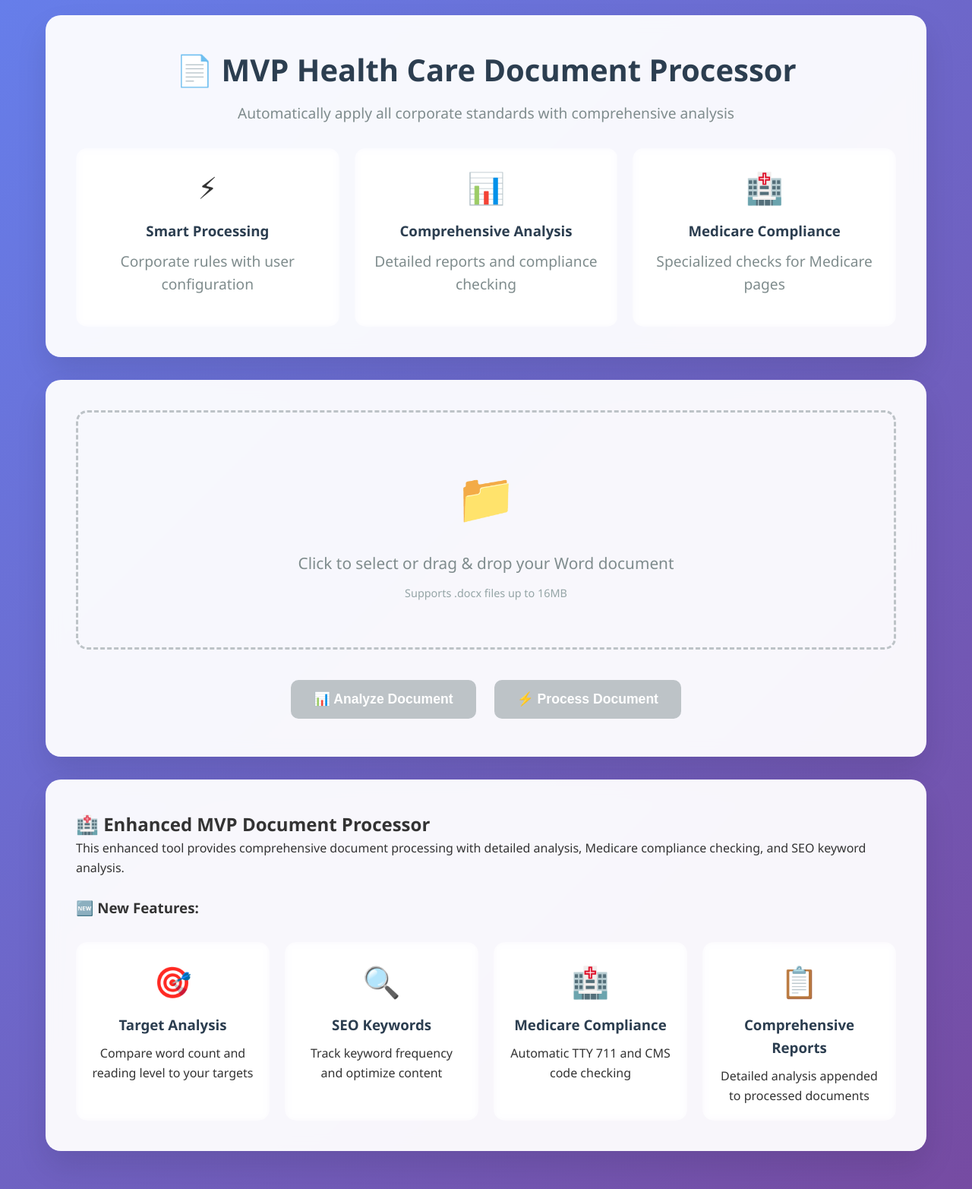
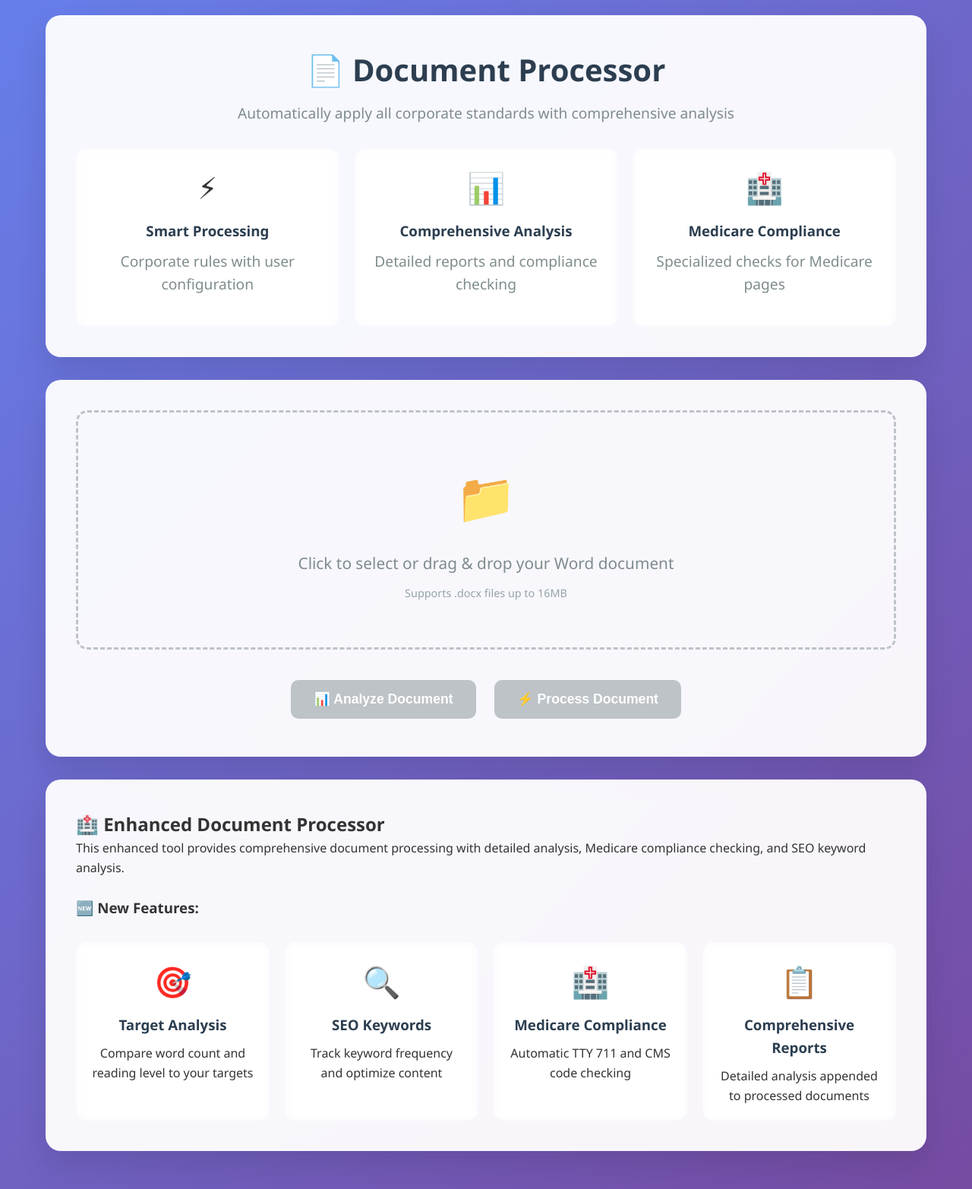
Before and after one commit to bradenrussom/fabulous-sneakergame, a Flask app: page / in a window 1280 px wide. Shown: the whole page at 76% size. Run offline with Flask 3, Linux system fonts and the light colour scheme.

Commit message:
Fixed table styling, updated UI

```diff
--- a/app.py
+++ b/app.py
@@ -431,9 +431,17 @@ class MVPDocumentProcessor:
         if results['detailed_corrections']:
             doc.add_heading('Detailed Changes Applied', level=2)
 
-            # Create table
+            # Create table with basic styling only
             table = doc.add_table(rows=1, cols=3)
-            table.style = 'Light Grid Accent 1'
+
+            # Try to apply a basic table style, fall back to no style if it fails
+            try:
+                table.style = 'Table Grid'
+            except:
+                try:
+                    table.style = 'Light Grid'
+                except:
+                    pass  # Use default table style
 
             # Header row
             header_cells = table.rows[0].cells
--- a/templates/index.html
+++ b/templates/index.html
@@ -3,7 +3,7 @@
 <head>
     <meta charset="UTF-8">
     <meta name="viewport" content="width=device-width, initial-scale=1.0">
-    <title>MVP Health Care Document Processor</title>
+    <title>Document Processor</title>
     <style>
         * {
             margin: 0;
@@ -416,7 +416,7 @@
     <div class="container">
         <!-- Header -->
         <div class="header">
-            <h1>📄 MVP Health Care Document Processor</h1>
+            <h1>📄 Document Processor</h1>
             <p>Automatically apply all corporate standards with comprehensive analysis</p>
 
             <div class="features">
@@ -511,7 +511,7 @@
             <div class="processing" id="processing">
                 <div class="spinner"></div>
                 <h3>Processing your document...</h3>
-                <p>Applying MVP Health Care corporate standards and generating analysis report</p>
+                <p>Applying corporate standards and generating analysis report</p>
             </div>
 
             <!-- Results Section -->
@@ -568,7 +568,7 @@
 
         <!-- About Section -->
         <div class="main-card">
-            <h2>🏥 Enhanced MVP Document Processor</h2>
+            <h2>🏥 Enhanced Document Processor</h2>
             <p>This enhanced tool provides comprehensive document processing with detailed analysis, Medicare compliance checking, and SEO keyword analysis.</p>
 
             <h3 style="margin-top: 25px;">🆕 New Features:</h3>
```
